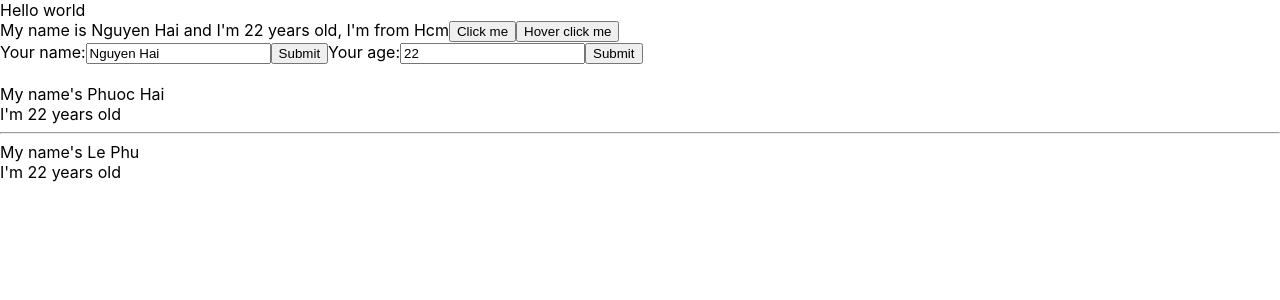
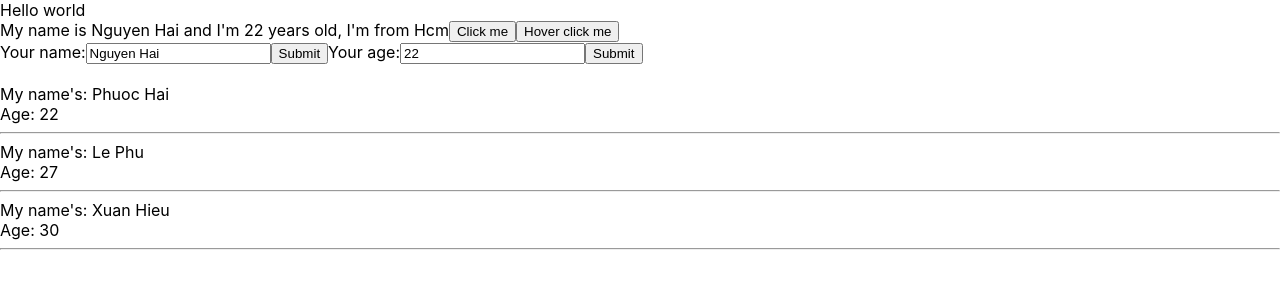
Before and after one commit to bingamen1123a/testDemoReact, a React (Create React App) app: page / in a window 1280 px wide. Shown: the top 300 px of the page. Built offline with nearby package versions, Linux system fonts and the light colour scheme.

Commit message:
state array for user to props

```diff
--- a/src/components/DisplayInfor.js
+++ b/src/components/DisplayInfor.js
@@ -1,18 +1,26 @@
 import React from "react";
 
-class DisplayInfo extends React.Component {
+class UserInfor extends React.Component {
+    // props => Viet tat cua propeties(tai san)
     render() {
-        // props -> viet tat cua properties de thua ke lai thuoc tinh tu cha va goi su dung
-        //destructuring array/subject -> giup gian luoc code thay vi phai this.value. thi chi can gan
-        const { age, name } = this.props;
-        console.log(this.props)
+        console.log(this.props.listUser)
+        // destructuring object/array => giup gian luoc code
+        // user listUser.map() de lap lai cac user
+        const { listUser } = this.props;
         return (
             <div>
-                <div>My name's {name}</div>
-                <div>I'm {this.props.age} years old</div>
+                {listUser.map((user) => {
+                    return (
+                        <div key={user.id}>
+                            <div>My name's: {user.name}</div>
+                            <div>Age: {user.age}</div>
+                            <hr />
+                        </div>
+                    )
+                })}
             </div>
         )
     }
 }
 
-export default DisplayInfo;
+export default UserInfor;
--- a/src/components/MyComponents.js
+++ b/src/components/MyComponents.js
@@ -7,6 +7,13 @@ import DisplayInfo from "./DisplayInfor";
 
 // thua ke lai Component cua react
 class MyComponents extends React.Component {
+    state = {
+        listUser: [
+            { id: 1, name: 'Phuoc Hai', age: 22 },
+            { id: 2, name: 'Le Phu', age: 27 },
+            { id: 3, name: 'Xuan Hieu', age: 30 },
+        ]
+    }
 
     // JSX
     // props chi truyen duoc strinh con cac thong so khac chi co the truyen thong qua {}
@@ -15,9 +22,7 @@ class MyComponents extends React.Component {
             <div>
                 <UserInfor></UserInfor>
                 <br></br>
-                <DisplayInfo name="Phuoc Hai" age={22} />
-                <hr />
-                <DisplayInfo name="Le Phu" age={22} />
+                <DisplayInfo listUser={this.state.listUser} />
             </div >
         );
 
```
